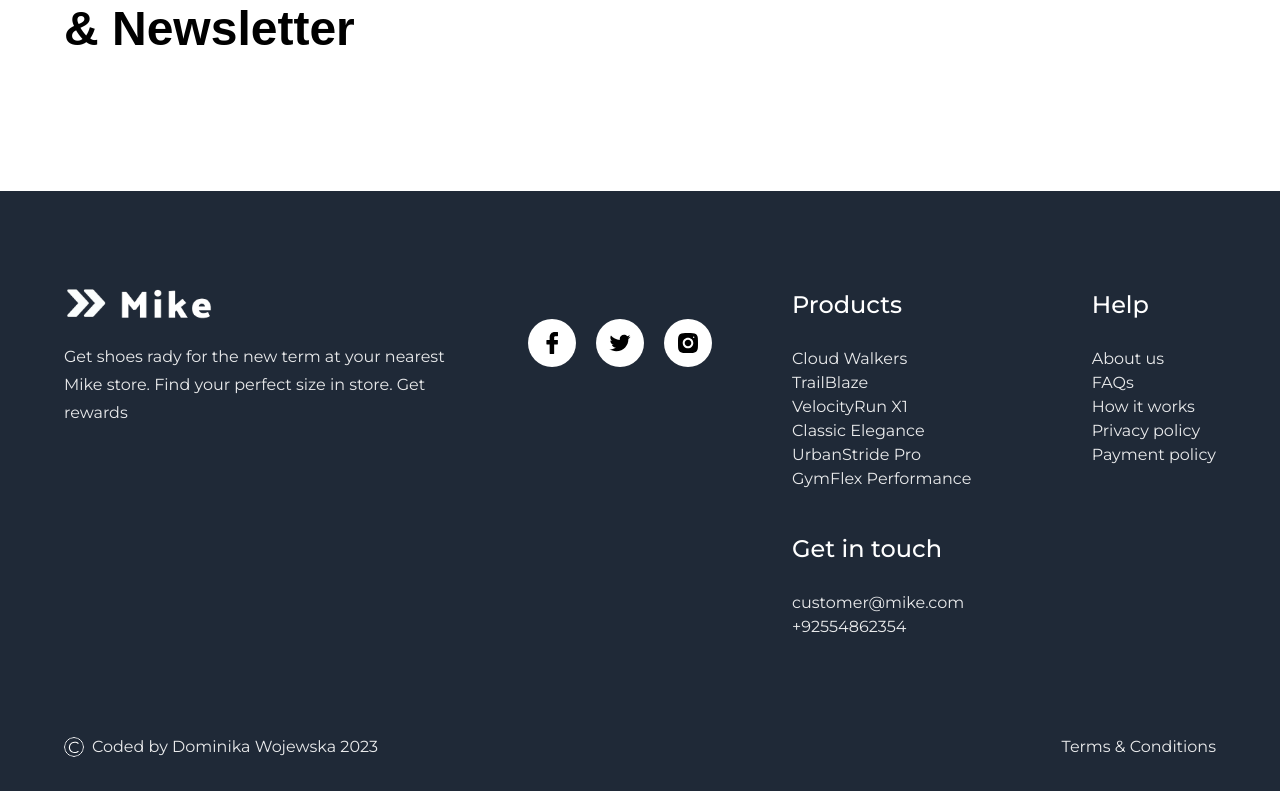
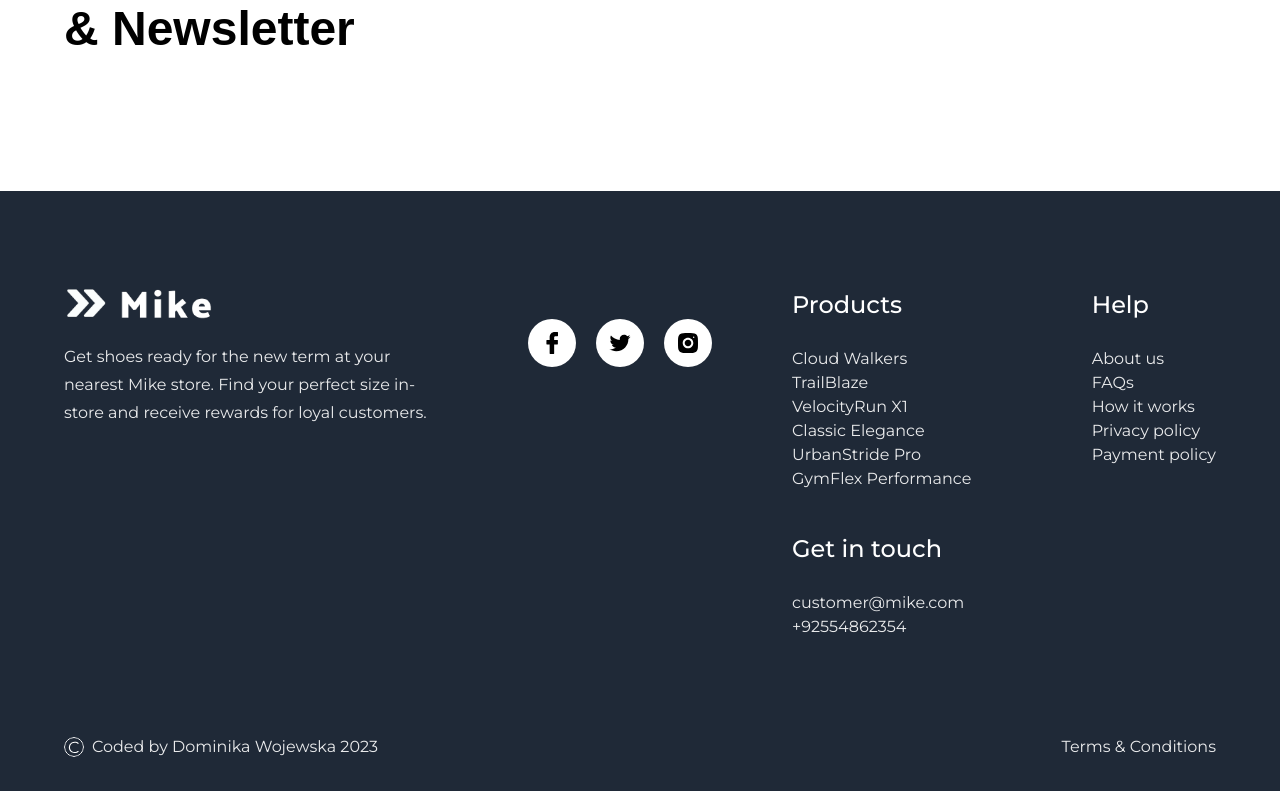
Before and after one commit to WitchDevelops/nike-tailwind, a React (Vite) app: page / in a window 1280 px wide. Shown: the part 4608-5399 px from the top of the page. Built offline with nearby package versions, Linux system fonts and the light colour scheme; a web font is replaced by a local one.

Commit message:
update copy

```diff
--- a/src/sections/Footer.jsx
+++ b/src/sections/Footer.jsx
@@ -10,7 +10,9 @@ const Footer = () => {
           <a href="/">
             <img src={footerLogo} alt="logo" width={150} height={46} />
           </a>
-          <p className="mt-6 text-base leading-7 font-montserrat text-white-400 sm:max-w-sm">Get shoes rady for the new term at your nearest Mike store. Find your perfect size in store. Get rewards</p>
+          <p className="mt-6 text-base leading-7 font-montserrat text-white-400 sm:max-w-sm">
+          Get shoes ready for the new term at your nearest Mike store. Find your perfect size in-store and receive rewards for loyal customers.
+          </p>
         </div>
         <div className="flex items-center gap-5 mt-8">
           {socialMedia.map((icon) => (
```
